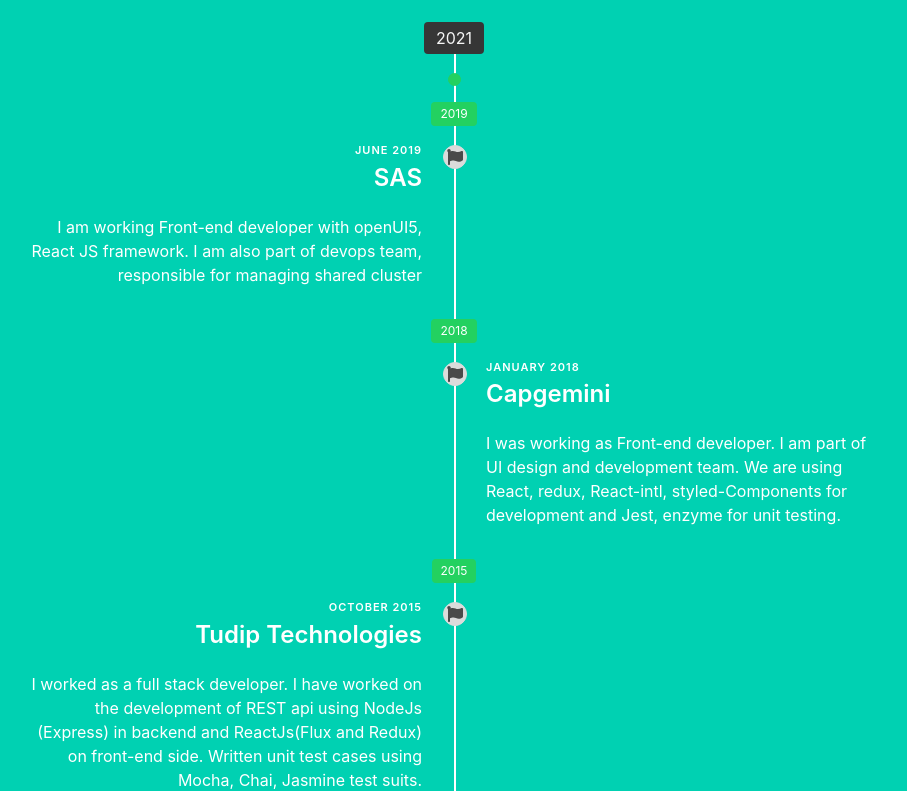
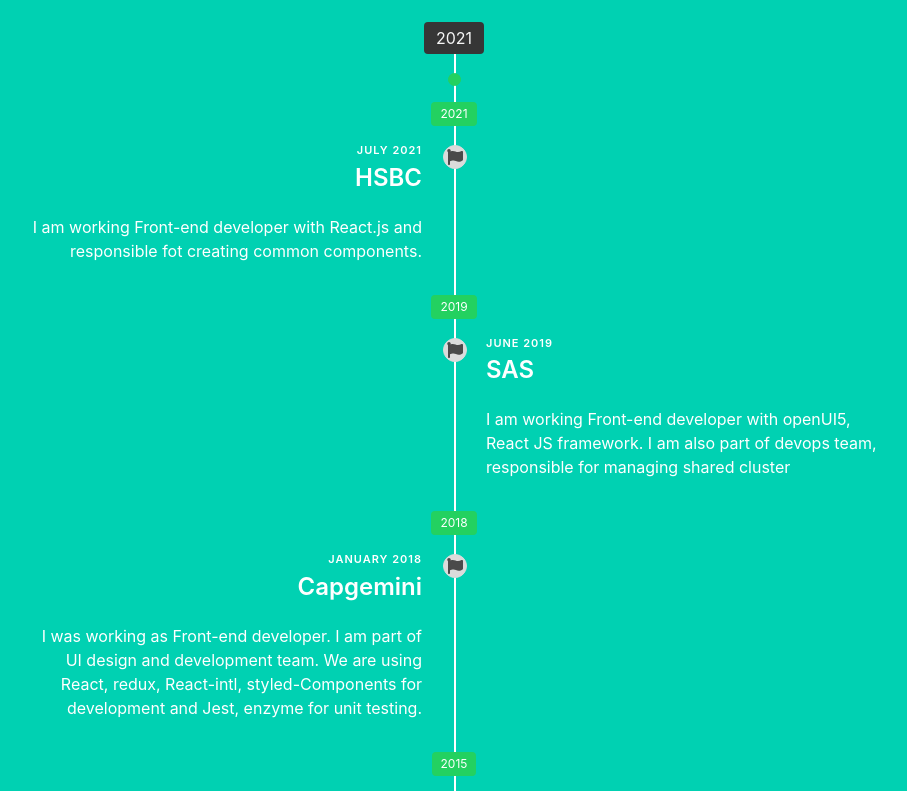
Before and after one commit to khotharish1207/khotharish1207, a React (Create React App) app: page / in a window 1280 px wide. Shown: the part 2592-3383 px from the top of the page, without its empty margins (186-1093 px from the left). Built offline with nearby package versions, Linux system fonts and the light colour scheme; no server answers.

Commit message:
Updated exprience

```diff
--- a/package.json
+++ b/package.json
@@ -4,9 +4,9 @@
   "private": true,
   "homepage": "./",
   "dependencies": {
-
     "react": "^16.8.4",
     "react-dom": "^16.8.4",
+    "react-router-dom": "^5.2.0",
     "react-scripts": "^3.4.0"
   },
   "scripts": {
--- a/public/index.html
+++ b/public/index.html
@@ -122,7 +122,7 @@
 
     function matches() {
       var classes = [".repo-card-div", ".card-header-title", ".article-card", ".card-image"]
-      classes.map(cl => $(cl).matchHeight())
+      classes.map(cl => {$(cl).matchHeight()})
     }
     matches()
 
--- a/src/components/structure/Footer.js
+++ b/src/components/structure/Footer.js
@@ -81,8 +81,6 @@
     element.click();
     document.body.removeChild(element);
   };
-
-  console.log(!email, error.email, !phone, error.phone);
 
   return (
     <div>
--- a/src/index.js
+++ b/src/index.js
@@ -1,5 +1,19 @@
 import React from "react";
 import ReactDOM from "react-dom";
+import {
+  BrowserRouter as Router,
+  Switch,
+  Route,
+} from "react-router-dom";
 import App from "./App";
 
-ReactDOM.render(<App />, document.getElementById("root"));
+ReactDOM.render(
+  <Router>
+    <Switch>
+      <Route exact path="/">
+        <App />
+      </Route>
+    </Switch>
+  </Router>,
+  document.getElementById("root")
+);
--- a/src/resume.json
+++ b/src/resume.json
@@ -34,10 +34,18 @@
   },
   "work": [
     {
+      "company": "HSBC",
+      "position": "Senior Software Engineer",
+      "startDate": "2021-07-14",
+      "endDate": "",
+      "summary": "I am working Front-end developer with React.js and responsible fot creating common components.",
+      "highlights": []
+    },
+    {
       "company": "SAS",
       "position": "Senior Software Engineer",
       "startDate": "2019-06-18",
-      "endDate": "",
+      "endDate": "2021-07-06",
       "summary": "I am working Front-end developer with openUI5, React JS framework. I am also part of devops team, responsible for managing shared cluster",
       "highlights": []
     },
```
Also changed, not shown: public/profile.json (+1 -1 lines), 1 other file (tests, documents, lock files or other folders).
